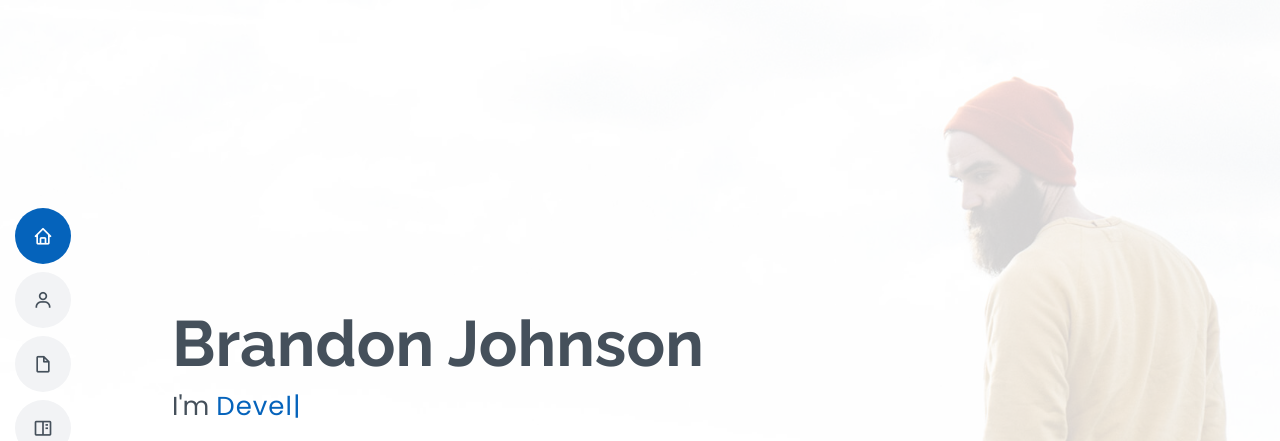
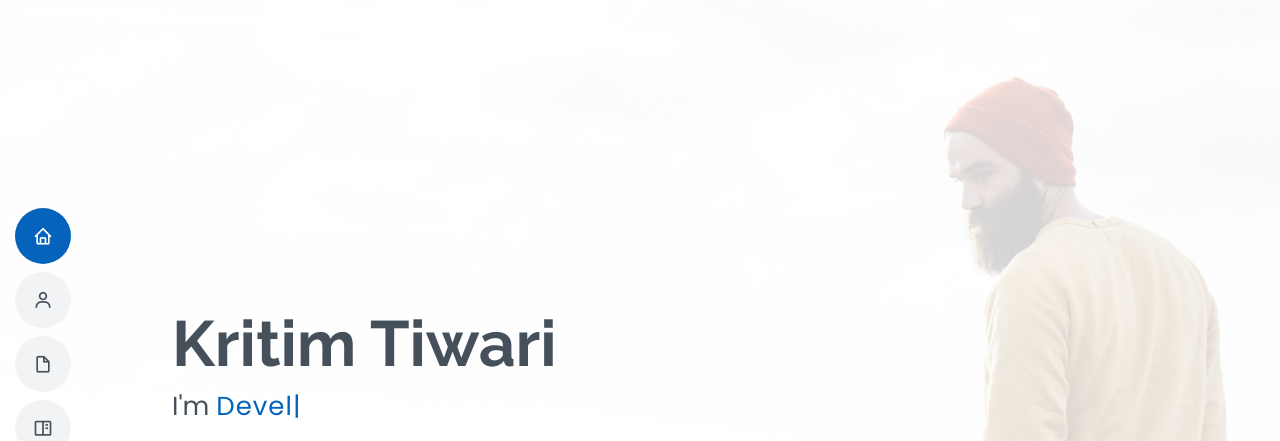
Before and after one commit to tkritim/tkritim.github.io, a plain HTML site: page index.html in a window 1280 px wide. Shown: the top 441 px of the page. Drawn offline with nearby package versions, Linux system fonts and the light colour scheme.

Commit message:
name chnaged

```diff
--- a/index.html
+++ b/index.html
@@ -59,7 +59,7 @@
   <!-- ======= Hero Section ======= -->
   <section id="hero" class="d-flex flex-column justify-content-center">
     <div class="container" data-aos="zoom-in" data-aos-delay="100">
-      <h1>Brandon Johnson</h1>
+      <h1>Kritim Tiwari</h1>
       <p>I'm <span class="typed" data-typed-items="Designer, Developer, Freelancer, Photographer"></span></p>
       <div class="social-links">
         <a href="#" class="twitter"><i class="bx bxl-twitter"></i></a>
```
